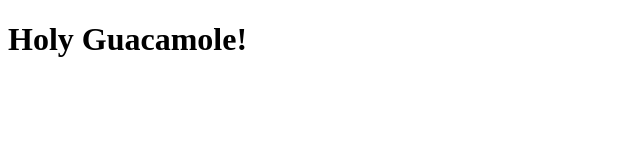
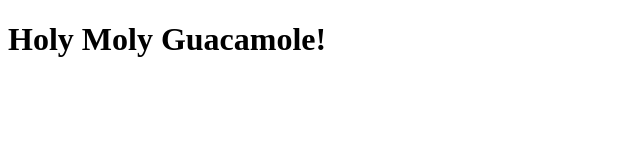
Before and after one commit to fostersdesign/refactored-guacamole, a plain HTML site: page index.html in a window 1280 px wide. Shown: the whole page, without its empty margins (0-640 px from the left). Drawn offline with Linux system fonts and the light colour scheme.

Commit message:
Update index.html

```diff
--- a/index.html
+++ b/index.html
@@ -1,6 +1,6 @@
 <!DOCtype html>
 <html>
   <body>
-    <h1>Holy Guacamole!</h1>
+    <h1>Holy Moly Guacamole!</h1>
   </body>
 </html>
```
